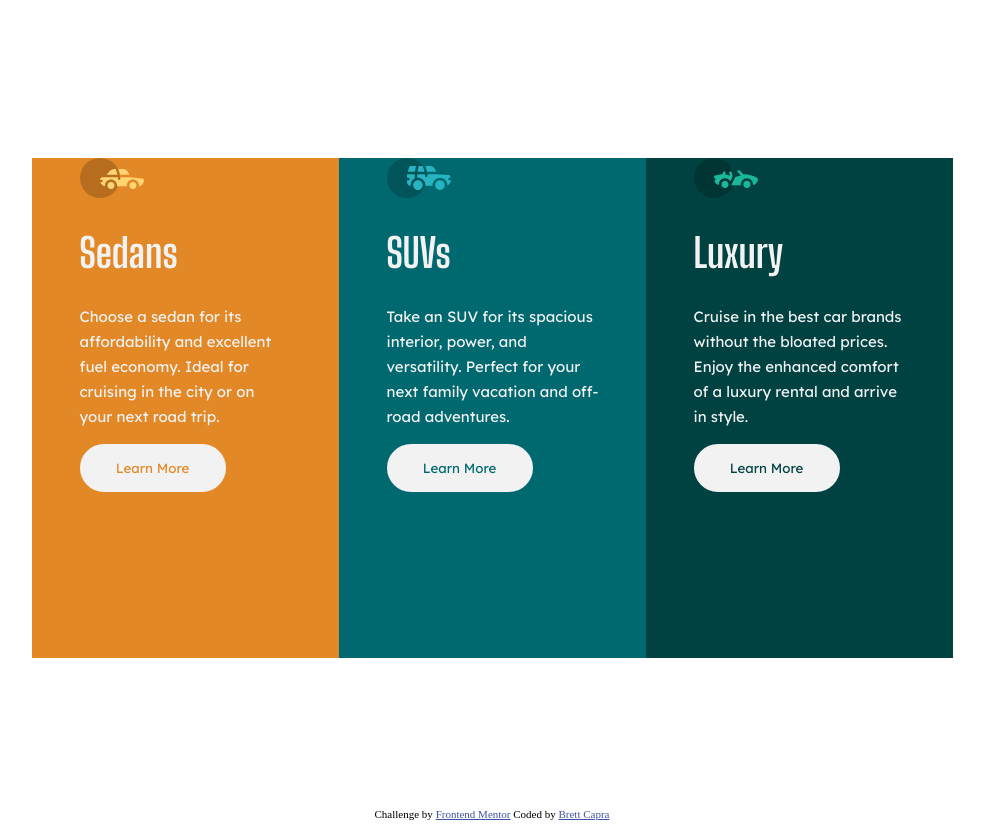
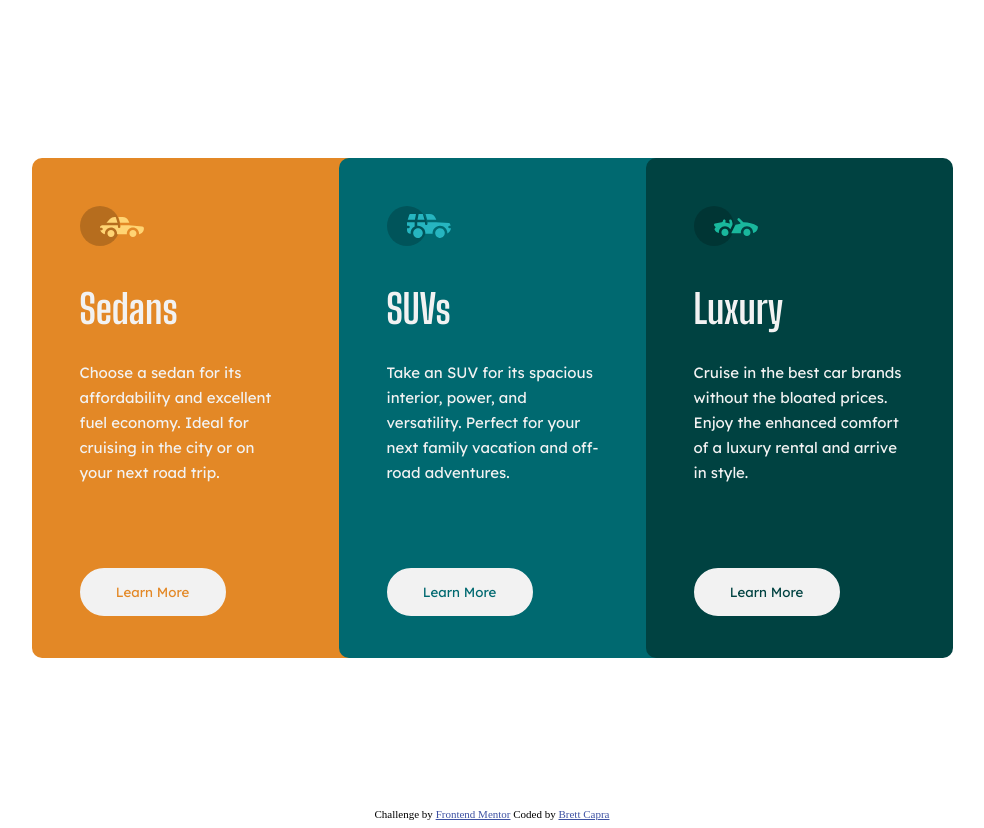
Before and after one commit to b-capra/3-column-responsive, a plain HTML site: page index.html in a window 1280 px wide. Shown: the whole page, without its empty margins (148-1132 px from the left). Drawn offline with Linux system fonts and the light colour scheme.

Commit message:
Edit spacing, media query desktop sizes

```diff
--- a/css/style.css
+++ b/css/style.css
@@ -8,6 +8,11 @@ html {
     font-size: 15px;
 }
 
+@media only screen and (max-width: 375px) {
+
+}
+
+@media only screen and (min-width: 376px) {
     .all-cards {
         display: flex;
         height: 100vh;
@@ -17,6 +22,7 @@ html {
 
     .icon {
         margin-left: 48px;
+        margin-top: 48px;
     }
 
     .card-title {
@@ -24,6 +30,7 @@ html {
         font-size: 40px;
         color: var(--light-gray);
         margin-left: 48px;
+        margin-top: 35px;
     }
 
     .card-text {
@@ -31,6 +38,7 @@ html {
         color: var(--light-gray);
         display: block;
         margin-left: 48px;
+        margin-top: 25px;
         height: 125px;
         width: 212px;
         line-height: 25px;
@@ -44,6 +52,7 @@ html {
         border-radius: 30px;
         font-family: 'Lexend Deca';
         margin-left: 48px;
+        margin-top: 68px;
     }
 
     .sedan-button {
@@ -76,19 +85,24 @@ html {
     .sedan-card {
         background-color: var(--orange);
         height: 500px;
-    width: 307px;
+        width: 317px;
+        border-radius: 10px 0 0 10px;
     }
 
     .suv-card {
         background-color: var(--cyan);
         height: 500px;
-    width: 307px;
+        width: 317px;
+        margin-left: -10px;
+        border-radius: 10px 0 0 10px;
     }
 
     .lux-card {
         background-color: var(--dark-cyan);
         height: 500px;
         width: 307px;
+        margin-left: -10px;
+        border-radius: 10px;
     }
 
     .attribution {
@@ -99,11 +113,4 @@ html {
     .attribution a {
         color: hsl(228, 45%, 44%);
     }
-
-@media only screen and (max-width: 375px) {
-
 }
-
-@media only screen and (min-width: 376px) {
-
-}
```
Lines whose indentation alone changed are shown as unchanged.
